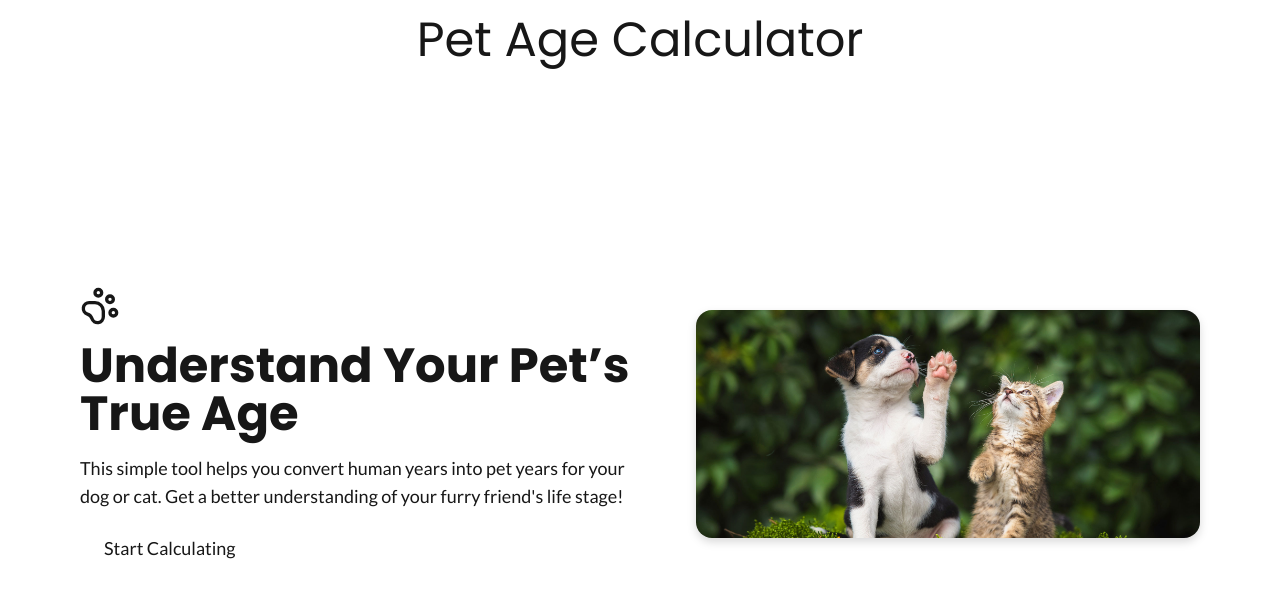
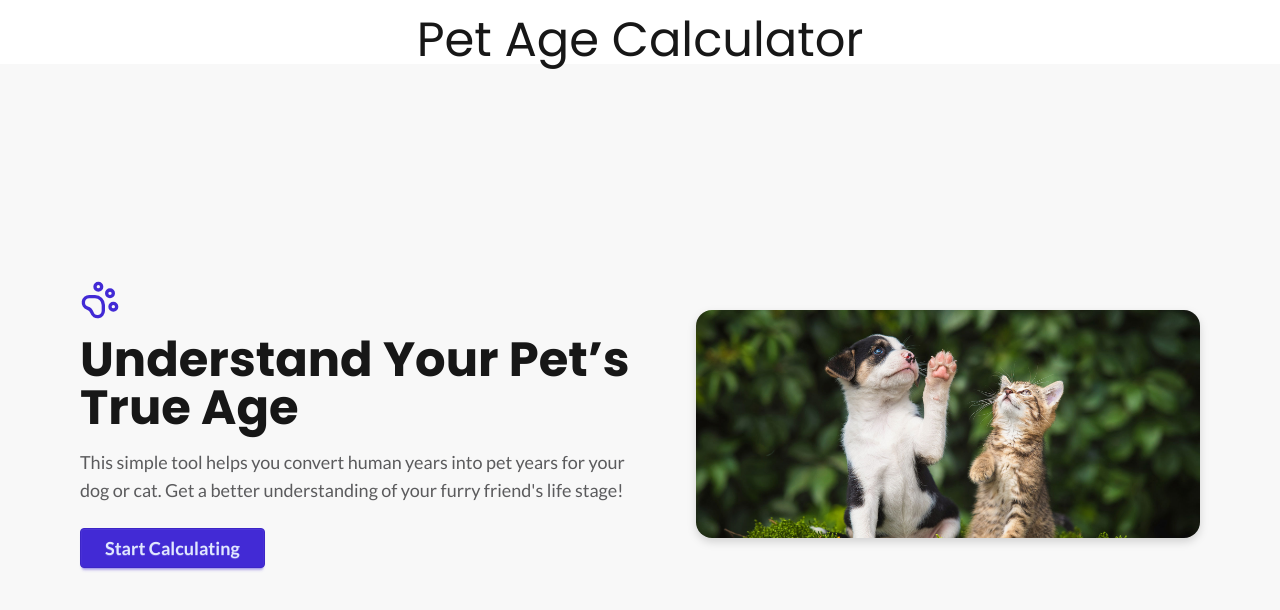
Before and after one commit to RW2023/pet-ager, a Next.js app: page / in a window 1280 px wide. Shown: the top 610 px of the page. Built offline with nearby package versions, Linux system fonts and the light colour scheme.

Commit message:
Add daisyui dependency and integrate with Tailwind CSS

```diff
--- a/package.json
+++ b/package.json
@@ -9,6 +9,7 @@
     "lint": "next lint"
   },
   "dependencies": {
+    "daisyui": "^5.0.43",
     "lucide-react": "^0.511.0",
     "next": "15.3.3",
     "react": "^19.0.0",
--- a/src/app/globals.css
+++ b/src/app/globals.css
@@ -1,4 +1,5 @@
 @import "tailwindcss";
+@plugin "daisyui";
 
 :root {
   --background: #ffffff;
```
Also changed, not shown: 1 other file (tests, documents, lock files or other folders).
